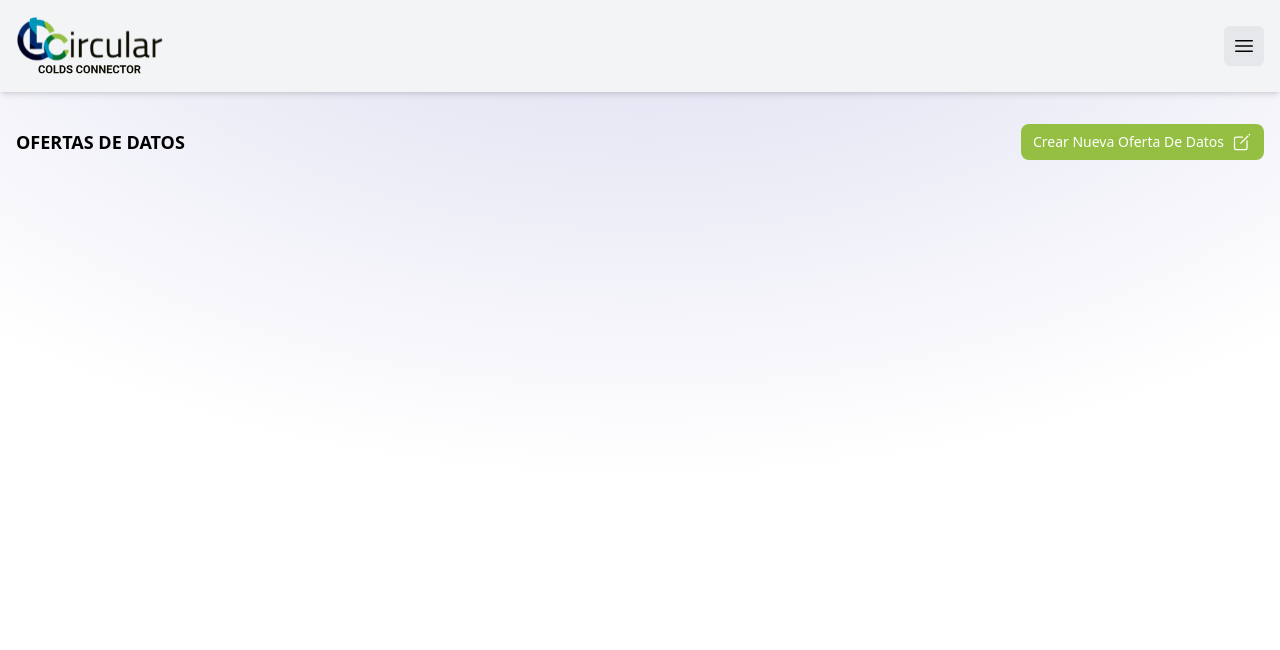
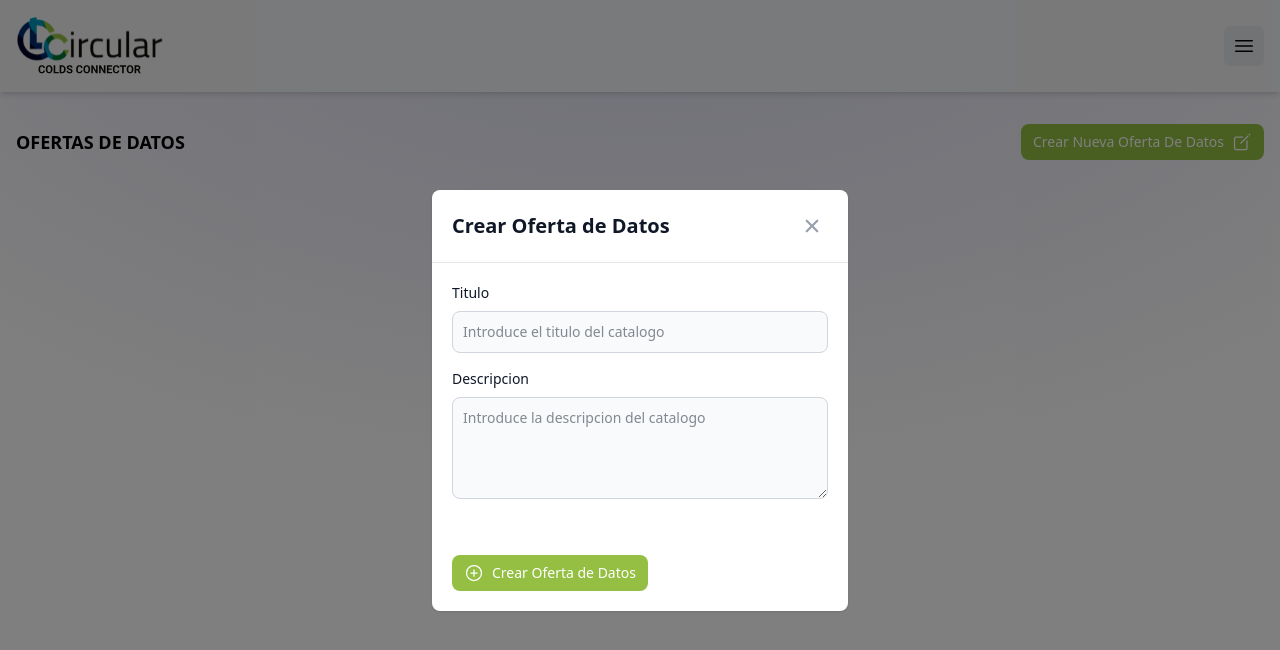
Before and after one commit to ClCircular/colds-connector-ui, a React (Vite) app in the folder frontend/: page /catalogs/1/offers in a window 1280 px wide. Both pictures are taken after a click on the button "Crear Nueva Oferta De Datos". Shown: the top 650 px of the page. Built offline with nearby package versions, Linux system fonts and the light colour scheme.

Commit message:
feat: add CreateOfferModal and related hooks for offer creation; integrate with catalog offers page

```diff
--- a/frontend/package.json
+++ b/frontend/package.json
@@ -15,6 +15,7 @@
     "@tanstack/react-query-devtools": "^5.74.6",
     "react": "^19.0.0",
     "react-dom": "^19.0.0",
+    "react-hook-form": "^7.56.1",
     "react-icons": "^5.5.0",
     "sonner": "^2.0.3",
     "tailwindcss": "^4.1.4",
--- /dev/null
+++ b/frontend/src/api/offers/useAssignOfferToCatalog.tsx
@@ -0,0 +1,68 @@
+import { useMutation } from '@tanstack/react-query'
+import { toast } from 'sonner'
+
+interface OfferBody {
+  catalogId: string
+  offers: string[]
+}
+
+const assignOfferToCatalog = async (offer: OfferBody) => {
+  const requestOptions = {
+    method: 'POST',
+    body: JSON.stringify({
+      type: 'POST',
+      url: `/api/catalogs/${offer.catalogId}/offers`,
+      body: JSON.stringify(offer.offers)
+    }),
+    headers: {
+      'Content-Type': 'application/json'
+    }
+  }
+  const url = `http://localhost:8083`
+
+  console.log({ url, requestOptions })
+  const response = await fetch(url, requestOptions)
+  const data = (await response.json()) || {}
+  console.log({ data })
+  return data as any
+}
+
+export const useAssignOfferToCatalog = (cleanUpOnSuccess: () => void) => {
+  //   const queryClient = useQueryClient()
+
+  const mutation = useMutation({
+    mutationFn: assignOfferToCatalog,
+    mutationKey: ['assignOfferToCatalog'],
+    // onMutate: async (newOffer) => {
+    //   await queryClient.cancelQueries({ queryKey: ['offers'] })
+    //   const previousOffers = queryClient.getQueryData(['offers'])
+
+    //   queryClient.setQueryData(['offers'], (old: any) => {
+    //     return {
+    //       ...old,
+
+    //     }
+    //   })
+
+    //   return { previousOffers, newOffer }
+    // },
+    onSuccess: (data) => {
+      console.log('Data offer assigned successfully', data)
+      toast.success('Oferta de datos asignada con éxito', {
+        description: `La oferta de datos: ${data.title} ha sido asignada con éxito.`,
+        duration: 3000
+      })
+      cleanUpOnSuccess()
+    },
+    onError: (err) => {
+      console.log('Error assigning data offer', err)
+      toast.error('Error al asignar la oferta de datos', {
+        description: `La oferta de datos no ha podido ser asignada.`,
+        duration: 3000
+      })
+      //   queryClient.setQueryData(['offers'], context?.previousOffers)
+    }
+    // onSettled: () => queryClient.invalidateQueries({ queryKey: ['offers'] })
+  })
+  return mutation
+}
--- a/frontend/src/api/offers/useCreateOffer.tsx
+++ b/frontend/src/api/offers/useCreateOffer.tsx
@@ -8,6 +8,7 @@ interface OfferBody {
   publisher: string
   sovereign: string
   paymentModality: string
+  license: string
 }
 
 export interface OfferResponse {
--- /dev/null
+++ b/frontend/src/components/offers/CreateOfferModal.tsx
@@ -0,0 +1,106 @@
+import { FC, useState } from 'react'
+import { IoAddCircleOutline, IoClose } from 'react-icons/io5'
+import { useCreateOfferForm } from '../../hooks/offers/useCreateOfferForm'
+
+interface CreateOfferModalProps {
+  isOpen: boolean
+  onClose: () => void
+  catalogId: string
+}
+export const CreateOfferModal: FC<CreateOfferModalProps> = ({
+  isOpen,
+  onClose,
+  catalogId
+}) => {
+  const [keywordsText, setKeywordsText] = useState()
+  const { createOfferForm, onSubmit } = useCreateOfferForm({
+    catalogId
+  })
+
+  return (
+    <div
+      id='authentication-modal'
+      tabIndex={-1}
+      aria-hidden='true'
+      onClick={onClose}
+      className={` bg-black/50 overflow-y-auto overflow-x-hidden fixed top-0 right-0 left-0 z-50 justify-center items-center w-full md:inset-0 h-screen max-h-full ${
+        isOpen ? 'flex' : 'hidden'
+      }`}
+    >
+      <div
+        className='relative p-4 w-full max-w-md max-h-full z-[60]'
+        onClick={(e) => e.stopPropagation()}
+      >
+        <div className='relative bg-white rounded-lg shadow-sm z-[60] dark:bg-gray-700'>
+          <div className='flex items-center justify-between p-4 md:p-5 border-b rounded-t dark:border-gray-600 border-gray-200'>
+            <h3 className='text-xl font-semibold text-gray-900 dark:text-white'>
+              Crear Oferta de Datos
+            </h3>
+            <button
+              type='button'
+              className='end-2.5 text-gray-400 bg-transparent hover:bg-gray-200 hover:text-gray-900 rounded-lg text-sm w-8 h-8 ms-auto inline-flex justify-center items-center dark:hover:bg-gray-600 dark:hover:text-white cursor-pointer group'
+              data-modal-hide='authentication-modal'
+              onClick={onClose}
+            >
+              <IoClose className='group-hover:rotate-180 transition-transform size-6' />
+              <span className='sr-only'>Close modal</span>
+            </button>
+          </div>
+          <form
+            className='p-4 md:p-5'
+            onSubmit={createOfferForm.handleSubmit(onSubmit)}
+          >
+            <div className='grid gap-4 mb-4 grid-cols-2'>
+              <div className='col-span-2'>
+                <label
+                  htmlFor='title'
+                  className='block mb-2 text-sm font-medium text-gray-900 dark:text-white'
+                >
+                  Titulo
+                </label>
+                <input
+                  type='text'
+                  id='title'
+                  className='bg-gray-50 border border-gray-300 text-gray-900 text-sm rounded-lg focus:ring-primary-600 focus:border-primary-600 block w-full p-2.5 dark:bg-gray-600 dark:border-gray-500 dark:placeholder-gray-400 dark:text-white dark:focus:ring-primary-500 dark:focus:border-primary-500'
+                  placeholder='Introduce el titulo del catalogo'
+                  required
+                  {...createOfferForm.register('title')}
+                />
+              </div>
+
+              <div className='col-span-2'>
+                <label
+                  htmlFor='description'
+                  className='block mb-2 text-sm font-medium text-gray-900 dark:text-white'
+                >
+                  Descripcion
+                </label>
+                <textarea
+                  id='description'
+                  rows={4}
+                  {...createOfferForm.register('description')}
+                  className='block p-2.5 w-full text-sm text-gray-900 bg-gray-50 rounded-lg border border-gray-300 focus:ring-blue-500 focus:border-blue-500 dark:bg-gray-600 dark:border-gray-500 dark:placeholder-gray-400 dark:text-white dark:focus:ring-blue-500 dark:focus:border-blue-500'
+                  placeholder='Introduce la descripcion del catalogo'
+                ></textarea>
+              </div>
+              <div className='col-span-2 flex flex-col'>
+                <input type='text' value={keywordsText} />
+              </div>
+            </div>
+            <button
+              type='submit'
+              className='inline-flex items-center w-fit transition-colors px-3 py-2 text-sm font-medium text-center text-white bg-[#94bf43] rounded-lg hover:bg-[#819e4a] focus:ring-4 focus:outline-none  cursor-pointer gap-2 disabled:opacity-50 disabled:cursor-not-allowed disabled:bg-slate-400'
+              disabled={
+                createOfferForm.formState.isSubmitting ||
+                createOfferForm.formState.isValidating
+              }
+            >
+              <IoAddCircleOutline className='font-white size-5' />
+              Crear Oferta de Datos
+            </button>
+          </form>
+        </div>
+      </div>
+    </div>
+  )
+}
--- /dev/null
+++ b/frontend/src/hooks/offers/useCreateOfferForm.tsx
@@ -0,0 +1,49 @@
+import { useForm, SubmitHandler } from 'react-hook-form'
+import { useCreateOffer } from '../../api/offers/useCreateOffer'
+import { useAssignOfferToCatalog } from '../../api/offers/useAssignOfferToCatalog'
+interface OfferBody {
+  title: string
+  description: string
+  keywords: string[]
+  publisher: string
+  sovereign: string
+  paymentModality: string
+}
+export const useCreateOfferForm = ({ catalogId }: { catalogId: string }) => {
+  const createOfferMutation = useCreateOffer(() => {
+    console.log('Offer created successfully')
+  })
+
+  const assignOfferMutation = useAssignOfferToCatalog(() => {
+    console.log('Offer assigned to catalog successfully')
+  })
+
+  const createOfferForm = useForm<OfferBody>({
+    defaultValues: {
+      title: '',
+      description: '',
+      keywords: [],
+      publisher: '',
+      sovereign: '',
+      paymentModality: ''
+    },
+    mode: 'onBlur'
+  })
+
+  const onSubmit: SubmitHandler<OfferBody> = async (data, event) => {
+    event?.stopPropagation()
+    console.log(data)
+    // Call the API to create the offer here
+    const createOfferResponse = await createOfferMutation.mutateAsync({
+      ...data,
+      license: 'https://creativecommons.org/licenses/by/4.0/'
+    })
+    console.log(createOfferResponse)
+    const assignOfferResponse = await assignOfferMutation.mutateAsync({
+      catalogId,
+      offers: [createOfferResponse._links.self.href]
+    })
+    console.log(assignOfferResponse)
+  }
+  return { onSubmit, createOfferForm }
+}
--- a/frontend/src/pages/CatalogOffers.tsx
+++ b/frontend/src/pages/CatalogOffers.tsx
@@ -1,18 +1,25 @@
-import { FC } from 'react'
+import { FC, useState } from 'react'
 import { IoCreateOutline } from 'react-icons/io5'
+import { CreateOfferModal } from '../components/offers/CreateOfferModal'
 
 interface CatalogOffersProps {
   catalogId: string
 }
 
-export const CatalogOffers: FC<CatalogOffersProps> = () => {
+export const CatalogOffers: FC<CatalogOffersProps> = ({ catalogId }) => {
+  const [open, setOpen] = useState(false)
+
+  const onClose = () => {
+    setOpen(false)
+  }
   return (
     <section className='flex flex-col gap-2 p-4 h-full'>
+      <CreateOfferModal catalogId={catalogId} isOpen={open} onClose={onClose} />
       <div className='flex justify-between items-center mb-4'>
         <h1 className='text-lg font-semibold uppercase'>Ofertas de Datos</h1>
         <button
           className='inline-flex items-center w-fit transition-colors px-3 py-2 text-sm font-medium text-center text-white bg-[#94bf43] rounded-lg hover:bg-[#819e4a] cursor-pointer capitalize'
-          //   onClick={() => setOpen(true)}
+          onClick={() => setOpen(true)}
         >
           Crear nueva oferta de datos
           <IoCreateOutline className='ms-2 size-5 font-white' />
```
Also changed, not shown: 1 other file (tests, documents, lock files or other folders).
